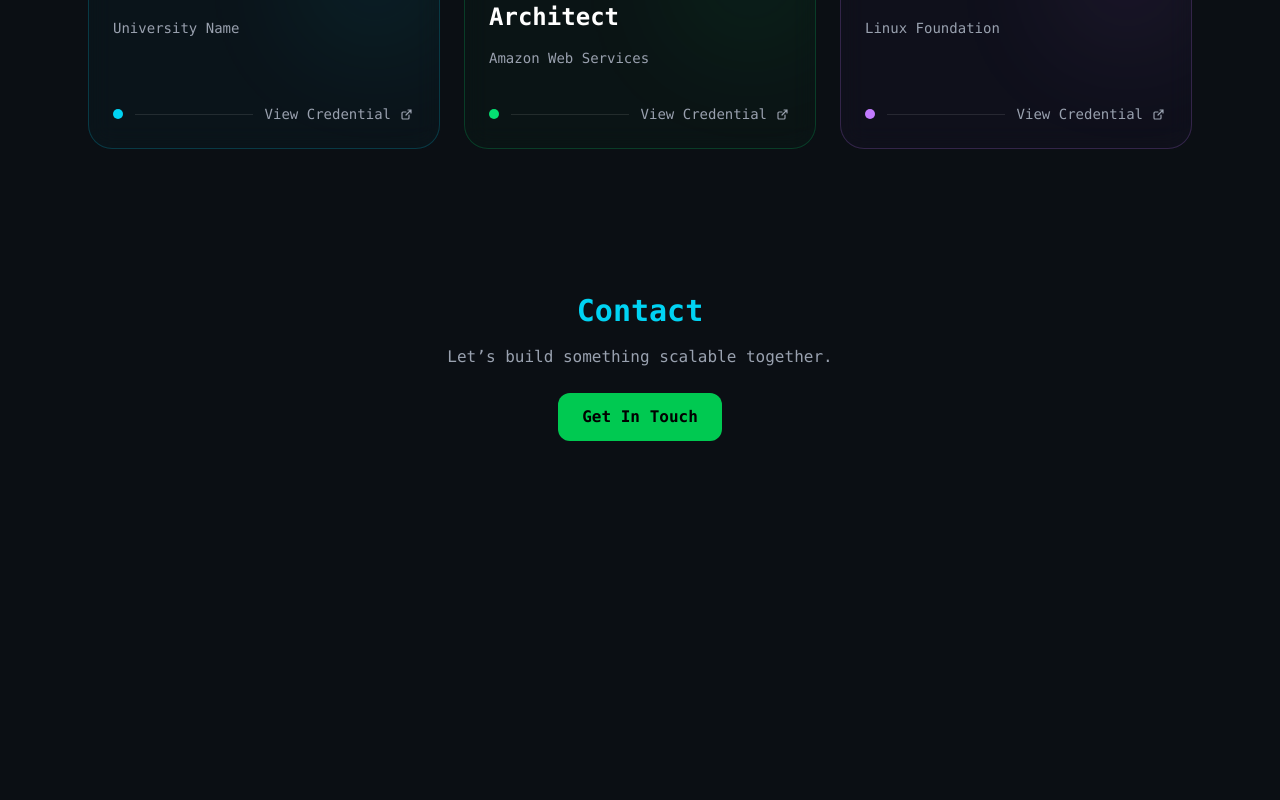
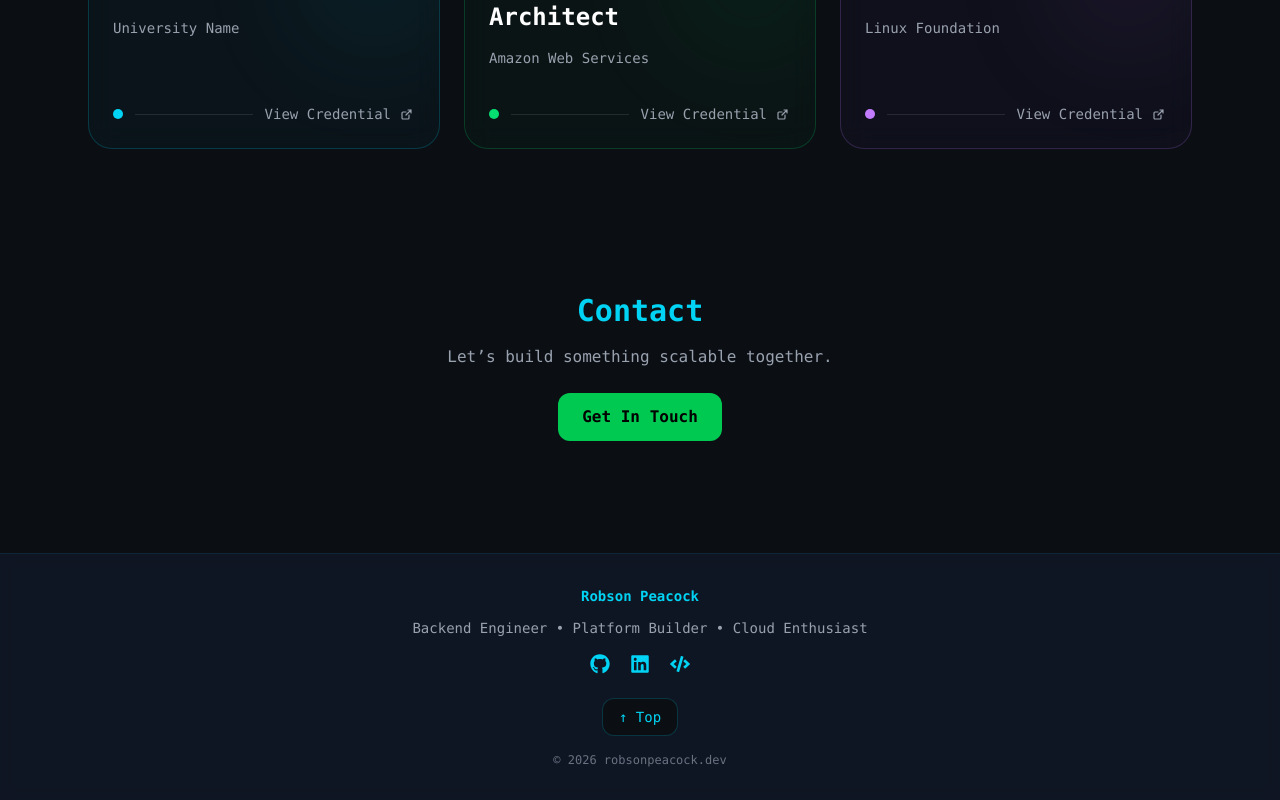
Before and after one commit to RobsonPeacock/dev-portfolio-v2, a React app in the folder frontend/: page / in a window 1280 px wide. Shown: the part 3858-4658 px from the top of the page. Before the commit the page ends 4363 px from the top, so only its background shows below. Built offline with nearby package versions, Linux system fonts and the light colour scheme; the HTML template or start-up script is replaced by a standard one.

Commit message:
Add footer

```diff
--- /dev/null
+++ b/frontend/components/footer.jsx
@@ -0,0 +1,61 @@
+import { FaGithub, FaLinkedin, FaCode } from 'react-icons/fa';
+
+function Footer() {
+  return (
+    <>
+      <footer className="border-t border-cyan-500/10 bg-[#111827]/80 backdrop-blur-sm mt-12">
+        <div className="max-w-7xl mx-auto px-6 py-8 flex flex-col items-center justify-center gap-4 text-sm text-gray-400 text-center">
+          <div>
+            <p className="text-cyan-400 font-semibold">Robson Peacock</p>
+            <p className="mt-3">Backend Engineer • Platform Builder • Cloud Enthusiast</p>
+          </div>
+
+          <div className="flex items-center justify-center gap-5 text-cyan-400">
+            <a
+              href="https://github.com/robsonpeacock"
+              target="_blank"
+              rel="noopener noreferrer"
+              className="hover:text-green-400 transition"
+              aria-label="GitHub"
+            >
+              <FaGithub className="w-5 h-5" />
+            </a>
+
+            <a
+              href="https://linkedin.com/in/robson-peacock"
+              target="_blank"
+              rel="noopener noreferrer"
+              className="hover:text-green-400 transition"
+              aria-label="LinkedIn"
+            >
+              <FaLinkedin className="w-5 h-5" />
+            </a>
+
+            <a
+              href="https://www.codewars.com/users/Robson_Peacock"
+              target="_blank"
+              rel="noopener noreferrer"
+              className="hover:text-green-400 transition"
+              aria-label="CodeWars"
+            >
+              <FaCode className="w-5 h-5" />
+            </a>
+          </div>
+
+          <button
+            onClick={() => window.scrollTo({ top: 0, behavior: 'smooth' })}
+            className="mt-2 px-4 py-2 rounded-xl border border-cyan-400/20 bg-[#0B0F14] hover:border-green-400 hover:text-cyan-300 transition text-cyan-400 text-sm"
+          >
+            ↑ Top
+          </button>
+
+          <p className="text-xs text-gray-500">
+            © 2026 robsonpeacock.dev
+          </p>
+        </div>
+      </footer>
+    </>
+  )
+}
+
+export default Footer;
--- a/frontend/package.json
+++ b/frontend/package.json
@@ -14,6 +14,7 @@
     "react": "^19.2.5",
     "react-dom": "^19.2.5",
     "react-github-calendar": "^5.0.6",
+    "react-icons": "^5.6.0",
     "tailwindcss": "^4.2.4"
   },
   "devDependencies": {
--- a/frontend/src/App.jsx
+++ b/frontend/src/App.jsx
@@ -8,6 +8,7 @@ import WorkExperienceSection from '../components/work_experience_section.jsx';
 import ProjectSection from '../components/project_section.jsx';
 import EducationSection from '../components/education_section.jsx';
 import ContactSection from '../components/contact_section.jsx';
+import Footer from '../components/footer.jsx';
 
 function App() {
 
@@ -25,6 +26,7 @@ function App() {
           <EducationSection />
           <ContactSection />
         </main>
+        <Footer />
       </div>
     </>
   )
```
Also changed, not shown: 1 other file (tests, documents, lock files or other folders).
